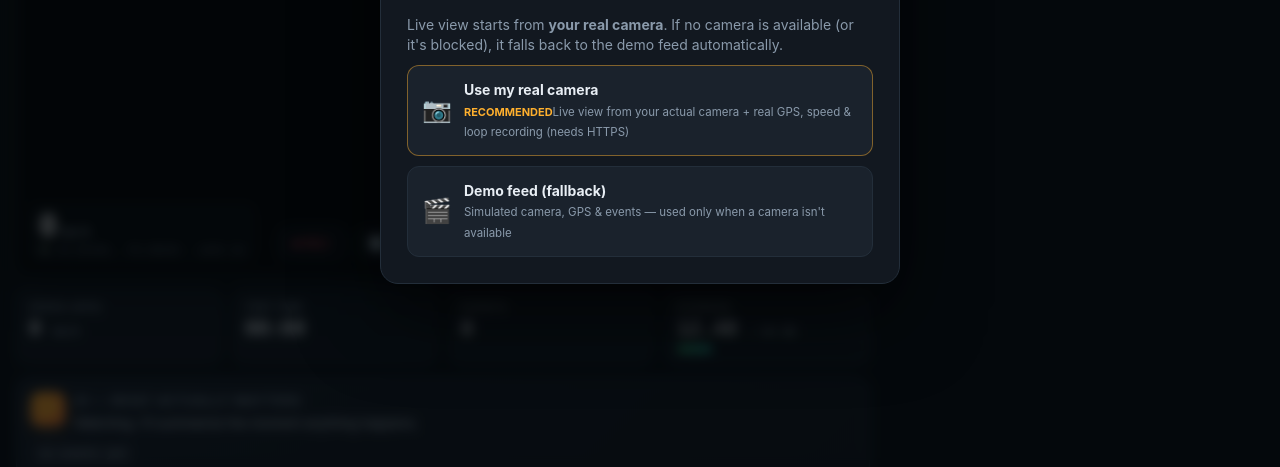
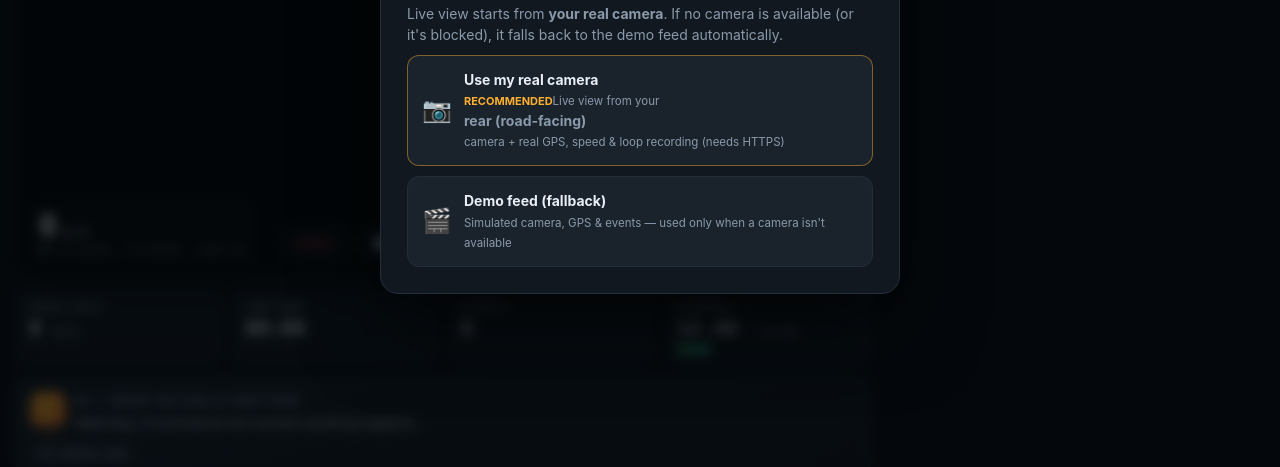
Before and after one commit to successpartner10/dash, a plain HTML site: page index.html in a window 1280 px wide. Shown: the part 332-799 px from the top of the page. Drawn offline with Linux system fonts and the light colour scheme.

Commit message:
Default live view to rear (road-facing) camera

```diff
--- a/index.html
+++ b/index.html
@@ -296,7 +296,7 @@ input[type=text]:focus{border-color:#3a4b5e;outline:none}
           <div class="hud" id="hud">
             <div class="row tl">
               <div class="mode-badge driving" id="modeBadge">● DRIVING</div>
-              <div class="badge"><span class="k">CAM</span><span class="v" id="camLabel">FRONT</span></div>
+              <div class="badge"><span class="k">CAM</span><span class="v" id="camLabel">REAR</span></div>
             </div>
             <div class="row tr" style="flex-direction:column;align-items:flex-end">
               <div class="badge"><span class="k">TIME</span><span class="v" id="clock">--:--:--</span></div>
@@ -343,7 +343,7 @@ input[type=text]:focus{border-color:#3a4b5e;outline:none}
           <!-- controls -->
           <div class="cam-controls" id="camControls">
             <button id="btnRec" class="rec" title="Toggle loop recording">⏺ REC</button>
-            <button id="btnCam" title="Switch front/rear">🔄 <span id="btnCamTxt">FRONT</span></button>
+            <button id="btnCam" title="Switch front/rear">🔄 <span id="btnCamTxt">REAR</span></button>
             <button id="btnSnap" title="Snapshot">📸</button>
             <button id="btnProtect" title="Protect current footage">🛡️ Protect</button>
             <button id="btnZones" title="Motion zones" style="display:none">🔲 Zones</button>
@@ -487,7 +487,7 @@ input[type=text]:focus{border-color:#3a4b5e;outline:none}
     <div class="opts">
       <button class="opt" id="welcomeCam" style="border-color:rgba(255,176,46,.45)">
         <span class="o-ic">📷</span>
-        <span><b>Use my real camera</b> <span style="color:var(--amber);font-size:11px;font-weight:700">RECOMMENDED</span><small>Live view from your actual camera + real GPS, speed &amp; loop recording (needs HTTPS)</small></span>
+        <span><b>Use my real camera</b> <span style="color:var(--amber);font-size:11px;font-weight:700">RECOMMENDED</span><small>Live view from your <b>rear (road-facing)</b> camera + real GPS, speed &amp; loop recording (needs HTTPS)</small></span>
       </button>
       <button class="opt" id="welcomeDemo">
         <span class="o-ic">🎬</span>
@@ -516,7 +516,7 @@ const S={
   mode:'driving',
   feed:'demo',              // 'demo' | 'camera'
   recording:false,
-  cam:'front',
+  cam:'rear',
   lowPower:false,
   zonesOn:true,
   zones:Array(9).fill(true),
```
Also changed, not shown: README.md.
